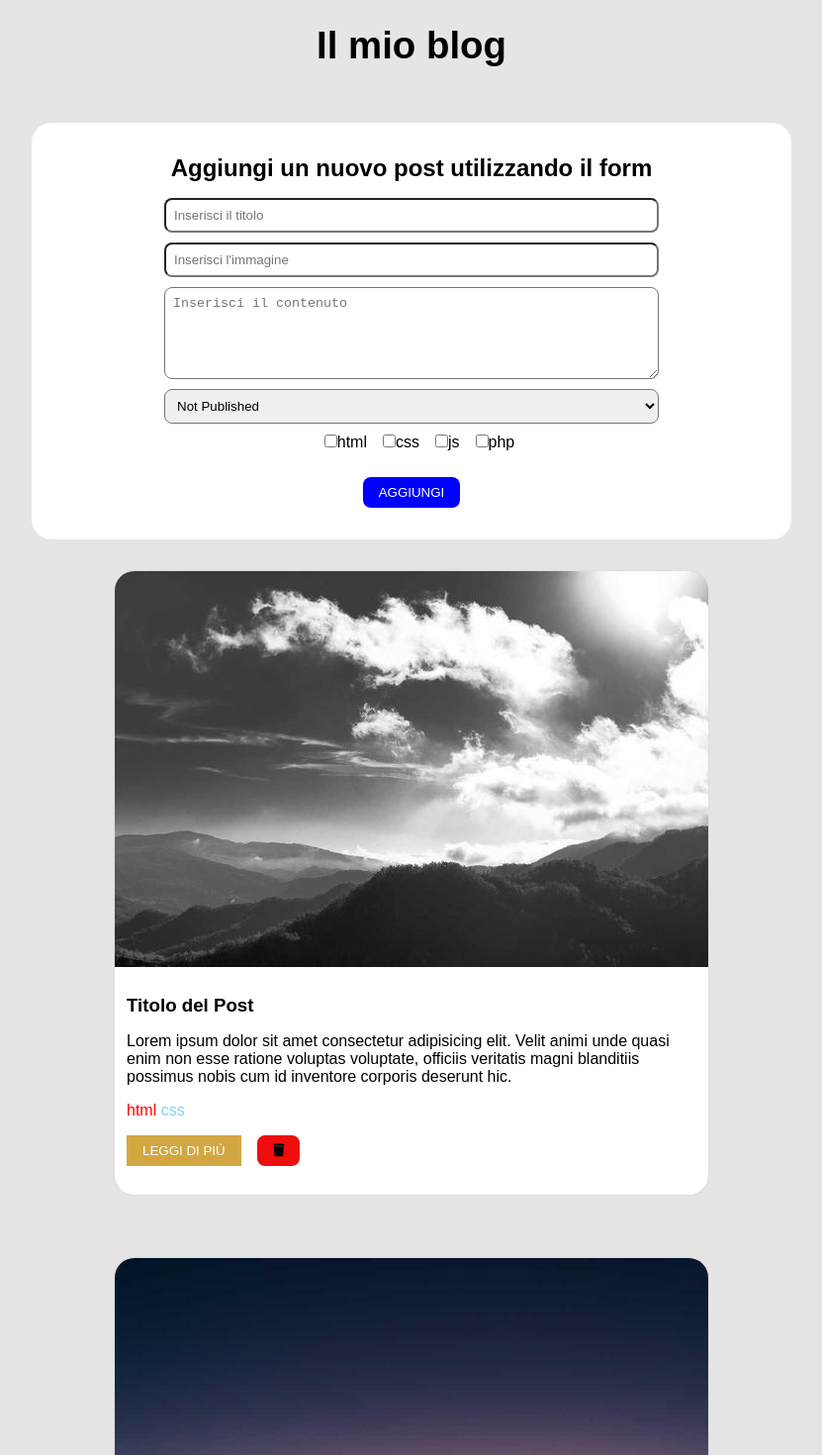
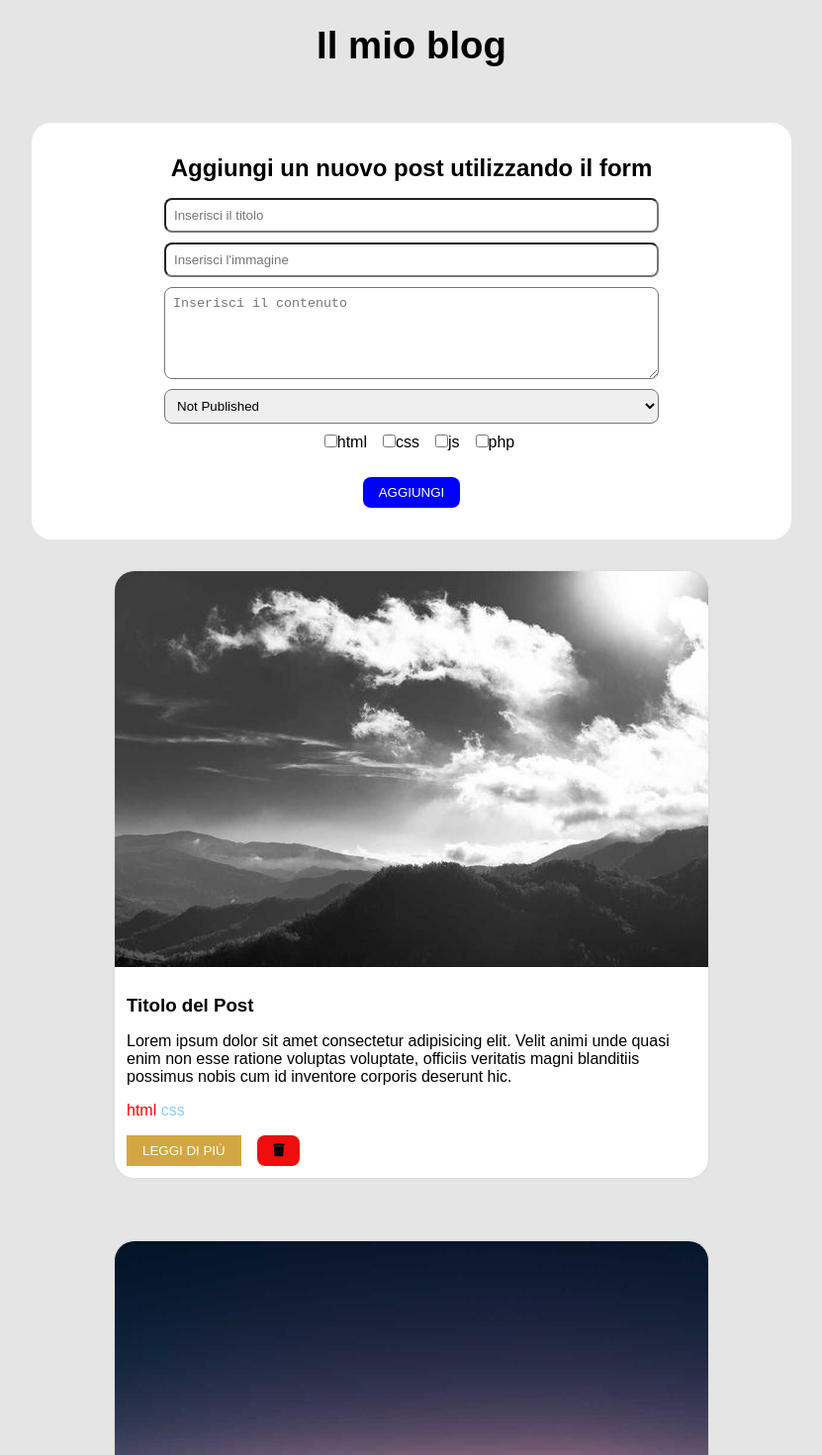
Before and after one commit to JacopoTrincanato/react-form-multifield, a React (Vite) app: page / in a window 1280 px wide. Shown: the top 1470 px of the page at 99% size, without its empty margins (224-1055 px from the left). Built offline with nearby package versions, Linux system fonts and the light colour scheme.

Commit message:
fix cardBottom height

```diff
--- a/src/components/card/Card.module.css
+++ b/src/components/card/Card.module.css
@@ -18,7 +18,6 @@
     }
 
     .cardBottom {
-        height: 230px;
         background-color: white;
         padding: 0.75rem;
         border-radius: 0 0 20px 20px;
```
